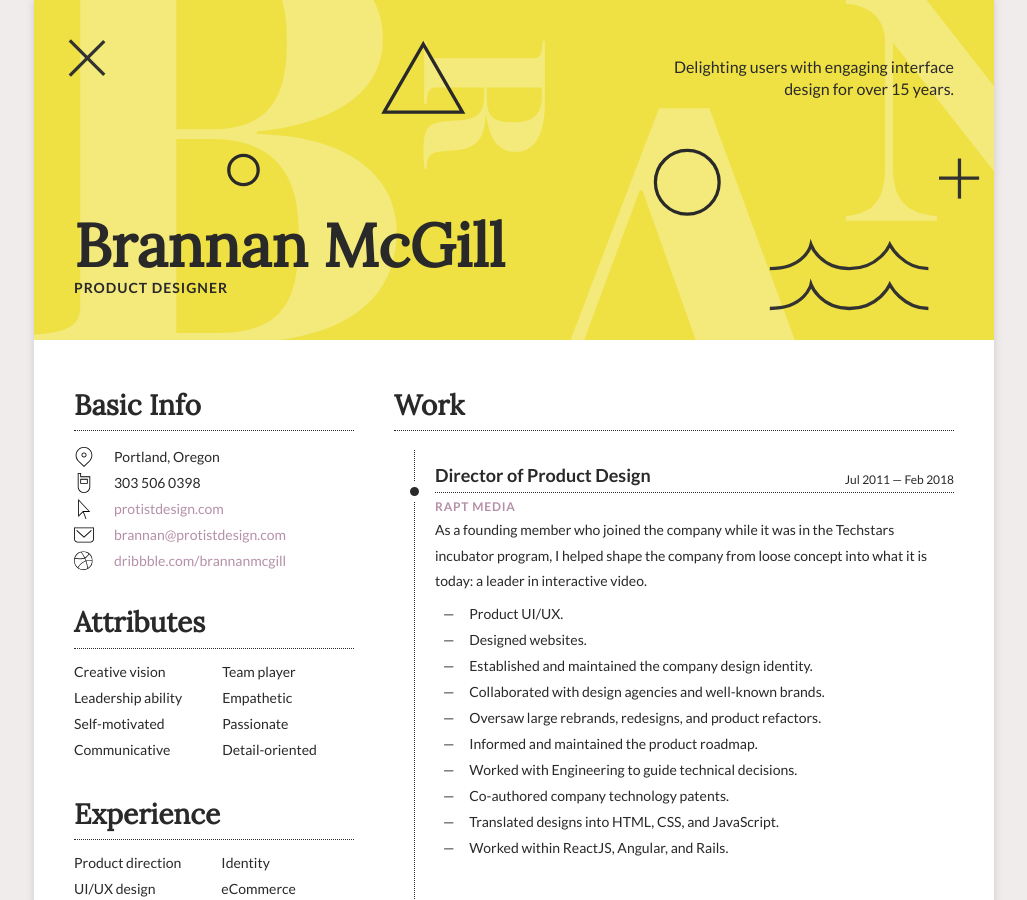
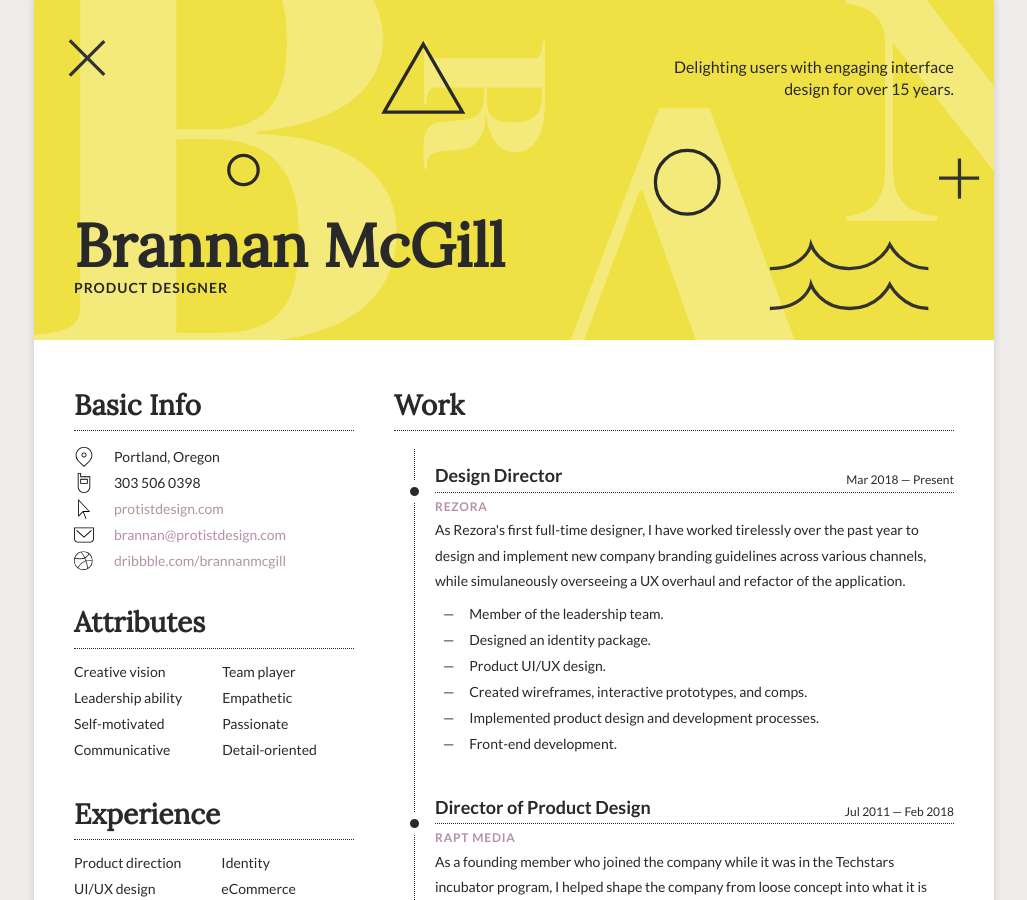
Before and after one commit to dontwakebrannan/protistdesign, a Jekyll site: the page built from brannan-mcgill/index.html, in a window 1280 px wide and 900 px high. Shown: the whole window, without its empty margins (126-1153 px from the left). Built offline with Jekyll 4.4.1, drawn with Linux system fonts in a browser that asks for light colours; some web fonts are replaced.

Commit message:
Updated resume page

```diff
--- a/brannan-mcgill/index.html
+++ b/brannan-mcgill/index.html
@@ -115,7 +115,20 @@ title: Brannan McGill
         <h3>Work</h3>
         <div class="work-wrap">
           <div class="job">
-            <h4>Director of Product Design <span class="date">Jul 2011 &mdash; Feb 2018</h4>
+            <h4>Design Director <span class="date">Mar 2018 &mdash; Present</span></h4>
+            <h5><a target="_blank" href="http://www.rezora.com/how-it-works">Rezora</a></h5>
+            <p>As Rezora's first full-time designer, I have worked tirelessly over the past year to design and implement new company branding guidelines across various channels, while simulaneously overseeing a UX overhaul and refactor of the application.</p>
+            <ul class="bulleted">
+              <li>Member of the leadership team.</li>
+              <li>Designed an identity package.</li>
+              <li>Product UI/UX design.</li>
+              <li>Created wireframes, interactive prototypes, and comps.</li>
+              <li>Implemented product design and development processes.</li>
+              <li>Front-end development.</li>
+            </ul>
+          </div>
+          <div class="job">
+            <h4>Director of Product Design <span class="date">Jul 2011 &mdash; Feb 2018</span></h4>
             <h5><a target="_blank" href="http://www.raptmedia.com">Rapt Media</a></h5>
             <p>As a founding member who joined the company while it was in the Techstars incubator program, I helped shape the company from loose concept into what it is today: a leader in interactive video.</p>
             <ul class="bulleted">
@@ -139,13 +152,13 @@ title: Brannan McGill
           </div>
 
           <div class="job">
-            <h4>Designer &amp; Principal <span class="side-gig">Side gig</span><span class="date">2007 &mdash; Present</h4>
+            <h4>Designer &amp; Principal <span class="side-gig">Side gig</span><span class="date">2007 &mdash; Present</span></h4>
             <h5><a target="_blank" href="http://100yearparty.com">Protist Design</a></h5>
             <p>Many years of identity, UI/UX, print design, and front-end development while operating an independent design studio for a variety of clients.</p>
           </div>
 
           <div class="job">
-            <h4>Web &amp; Graphic Designer <span class="date">2007 &mdash; May 2011</h4>
+            <h4>Web &amp; Graphic Designer <span class="date">2007 &mdash; May 2011</span></h4>
             <h5>UCAR's COMET Program</h5>
             <p>Designed and developed scientific eLearning modules, websites, infographics, and print materials.</p>
           </div>
```
